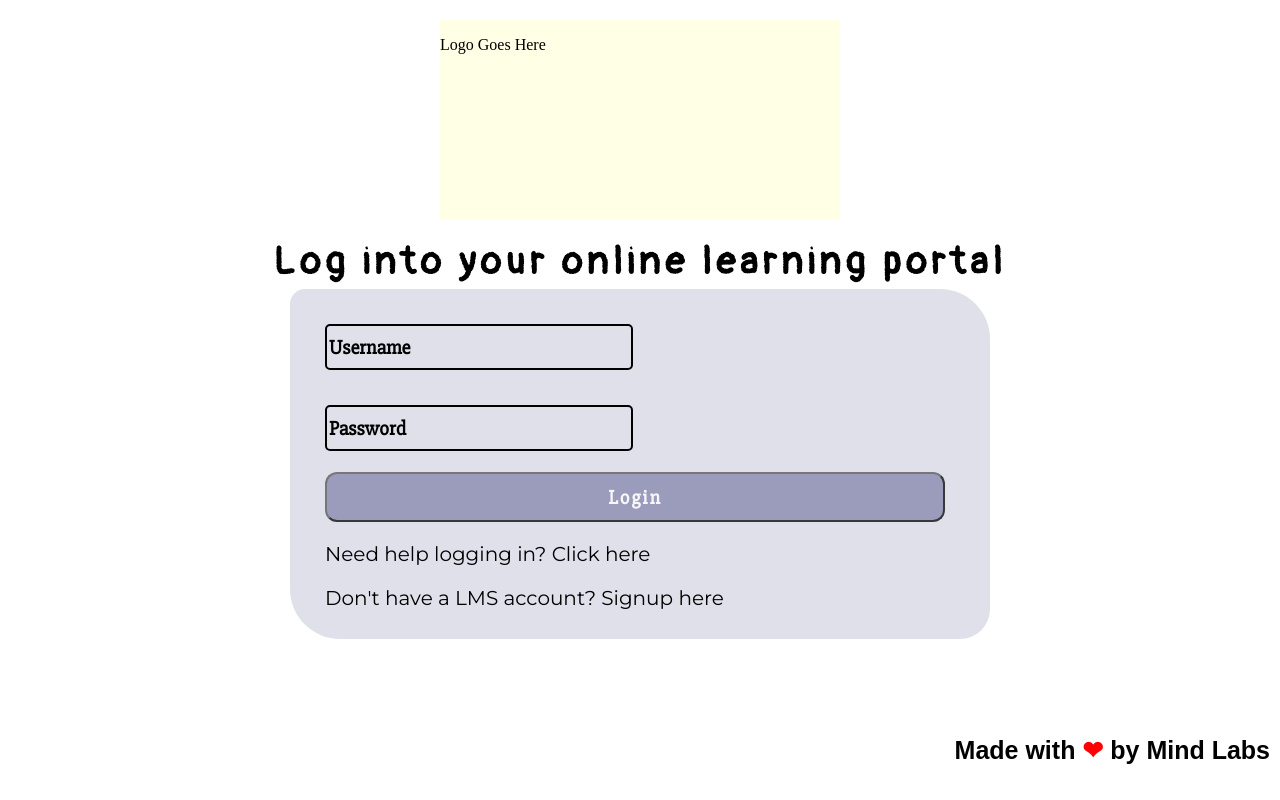
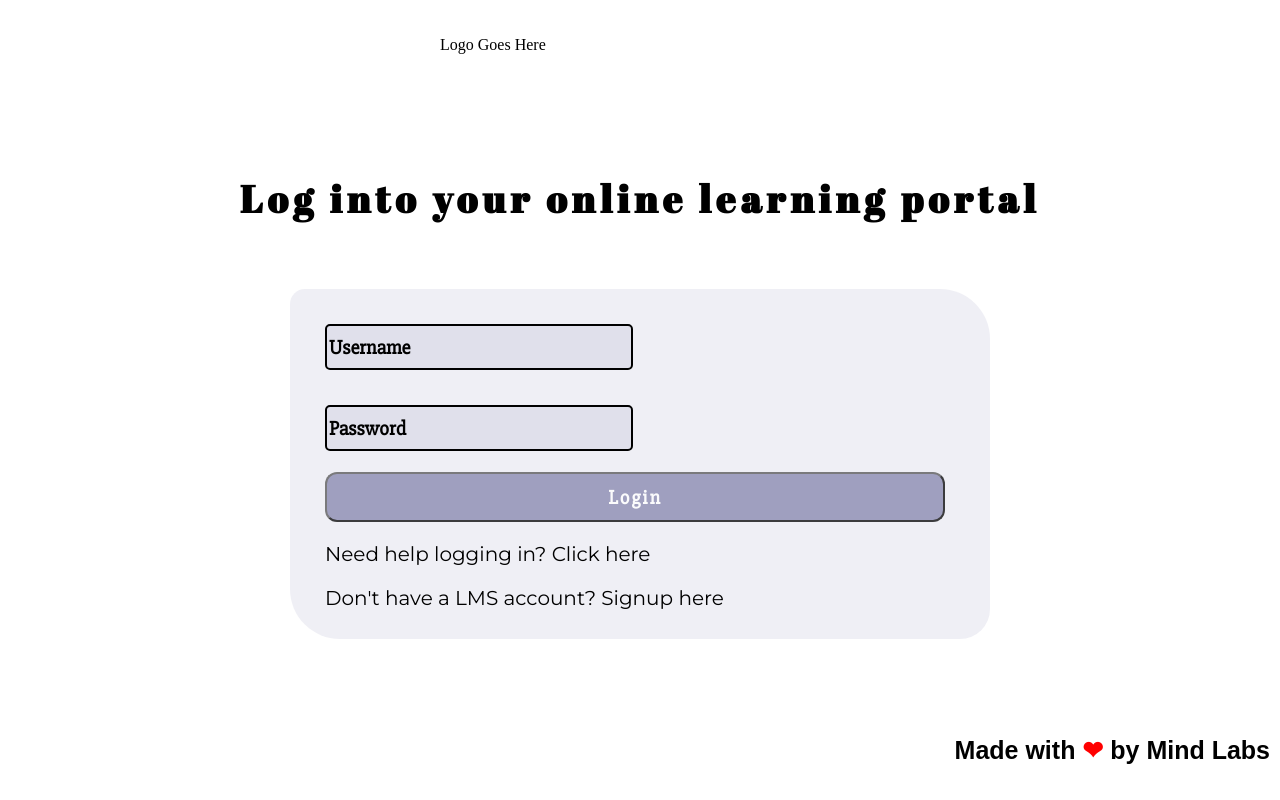
Before and after one commit to mjk008/project-lms, a PHP site: page /login.html in a window 1280 px wide. Run offline with PHP 8.4, Linux system fonts and the light colour scheme; some libraries are stand-ins or nearby versions; some web fonts are replaced.

Commit message:
Update loginStyles.css
Updated to adjust opacity of child elements with regard to the parent element.

```diff
--- a/css/loginStyles.css
+++ b/css/loginStyles.css
@@ -1,13 +1,13 @@
 /*Designed and coded by Udam Liyanage for Mind Labs.*/
-@import url('https://fonts.googleapis.com/css?family=Pangolin');
 @import url('https://fonts.googleapis.com/css?family=Bubbler+One');
 @import url('https://fonts.googleapis.com/css?family=Slabo+27px');
 @import url('https://fonts.googleapis.com/css?family=Montserrat');
+@import url('https://fonts.googleapis.com/css?family=Abril+Fatface');
 
 .logo{
     height: 200px;
     width: 400px;
-    background-color: #ffffe6;
+    /*background-color: #ffffe6;*/
     display: block;
     position: absolute;
     top: 15%;
@@ -22,13 +22,13 @@
 */
 
 .heading-intro h3{
-    font-family: 'Pangolin', cursive;
+    font-family: 'Abril Fatface', cursive;
     font-size: 38px;
     color: #000000;
     letter-spacing: 5px;
     display: block;
     position: absolute;
-    top: 28%;
+    top: 20%;
     left: 50%;
     margin-right: -50%;
     transform: translate(-50%, -50%);
@@ -37,9 +37,8 @@
 .form-container{
     height: 350px;
     width: 700px;
-    background-color: #e0e0eb;
     border-radius: 15px 50px 30px;
-    opacity: 1;
+	background-color: rgba(224, 224, 235, 0.5);
     display: block;
     position: absolute;
     top: 58%;
```
